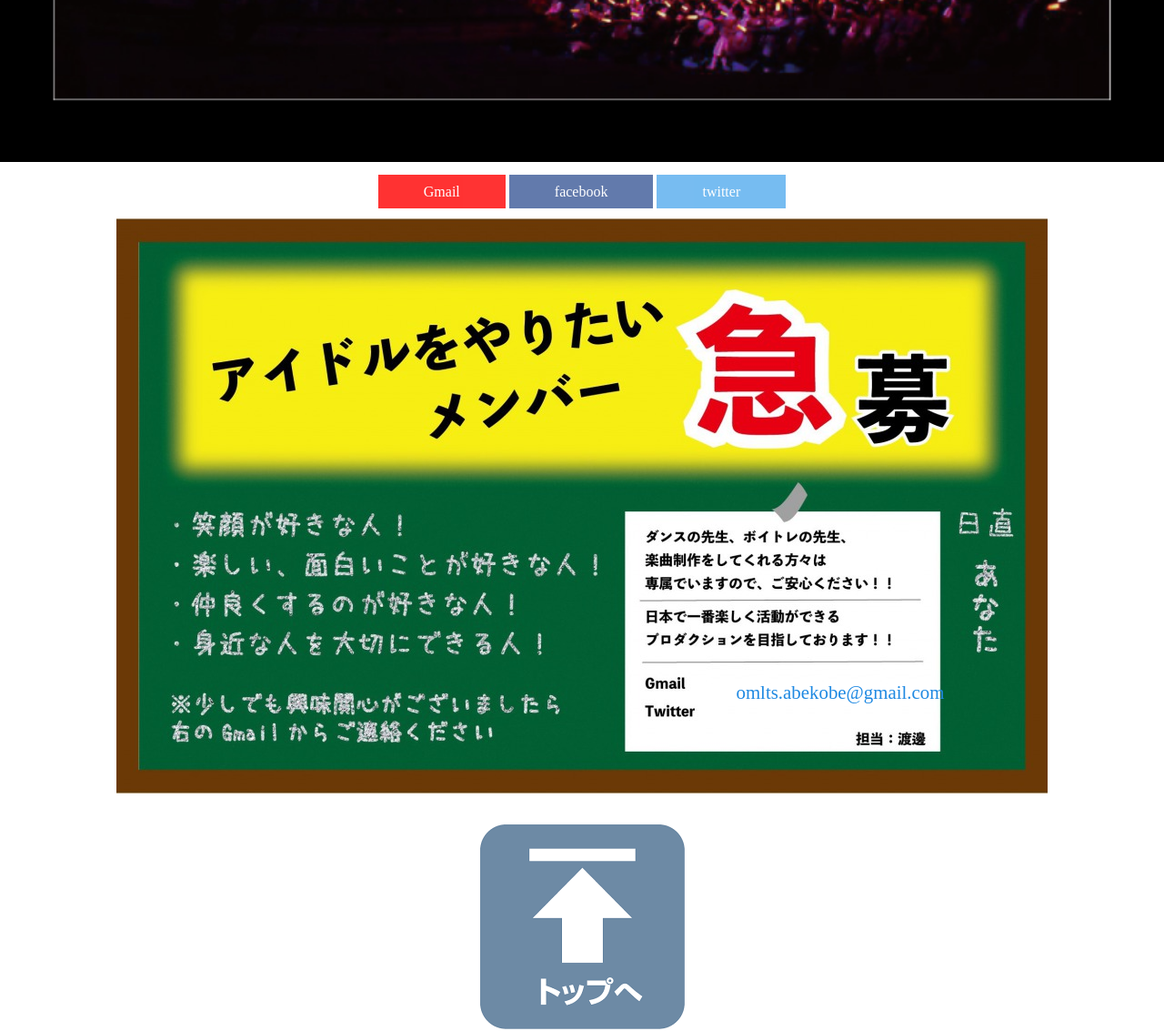
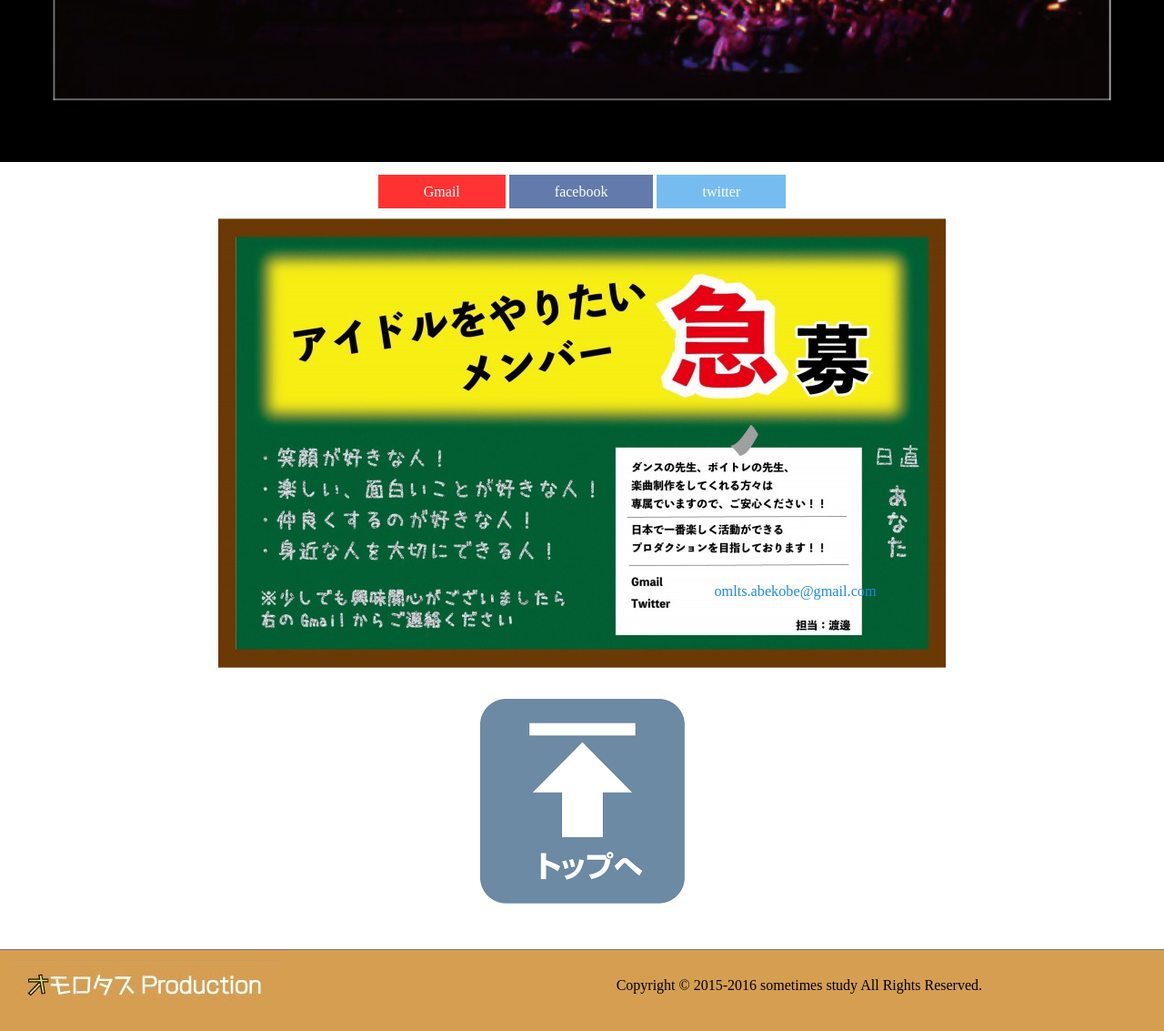
Before and after one commit to yuhinnn/front_omlts, a PHP site: page / in a window 1280 px wide. Shown: the part 713-1846 px from the top of the page at 91% size. Run offline with PHP 8.4, Linux system fonts and the light colour scheme.

Commit message:
fix gmail & bosyu

```diff
--- a/index.php
+++ b/index.php
@@ -55,10 +55,10 @@ body{
     padding-top:30px;
 }
 .twitter1{
-    font-size:45%;
+    font-size:35%;
     position: absolute;
-    top:1660px;
-    margin-left:424px;
+    top:1690px;
+    margin-left:400px;
 }
 .twitter2{
     width:5%;
@@ -461,7 +461,7 @@ footer{
   </div>
 </div>
    <div class="relative">
-    <img class="main" src="img/s_bosyu.jpg">
+    <img class="main" src="img/ss_bosyu.jpg">
     <p class="absolute gmail">
     <a class="twitter1">omlts.abekobe@gmail.com</a>
     <a href="http://twitter.com/m_hiroshi_omlts"></a>
```
Also changed, not shown: img/ss_bosyu.jpg (added), 1 other file.
